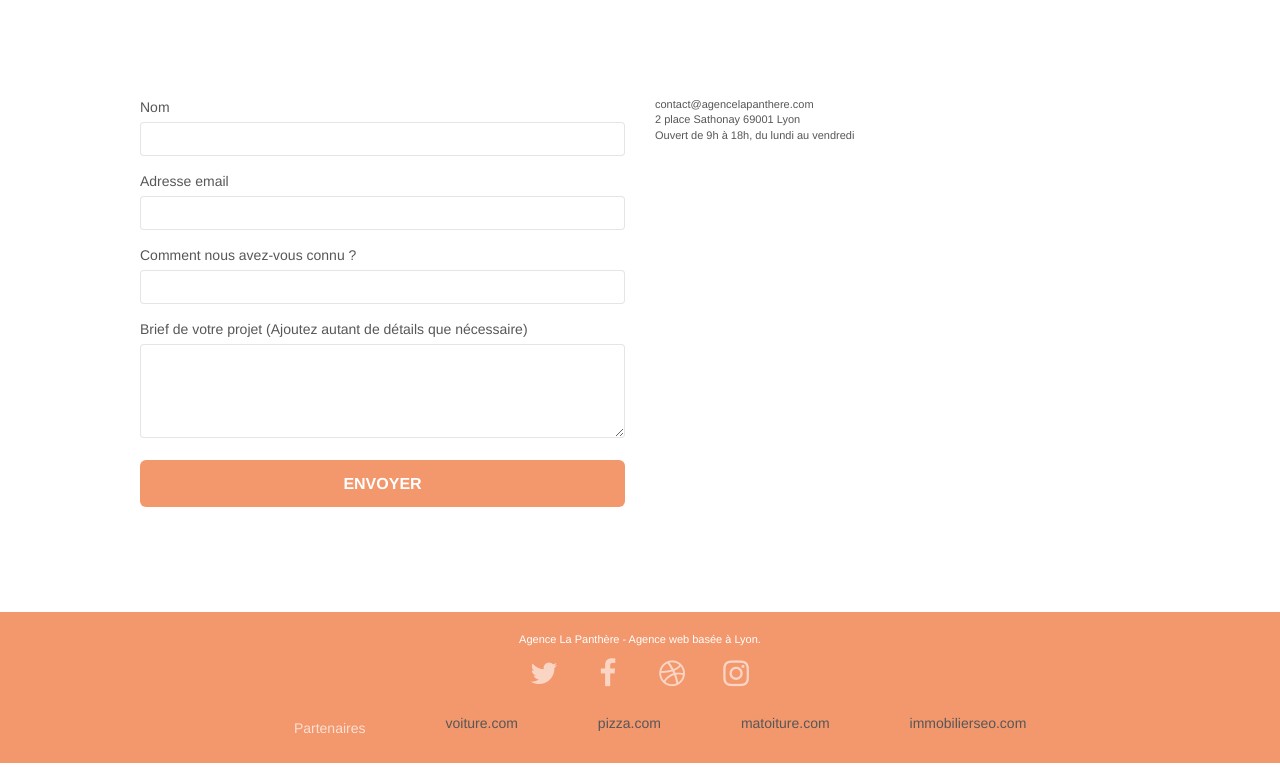
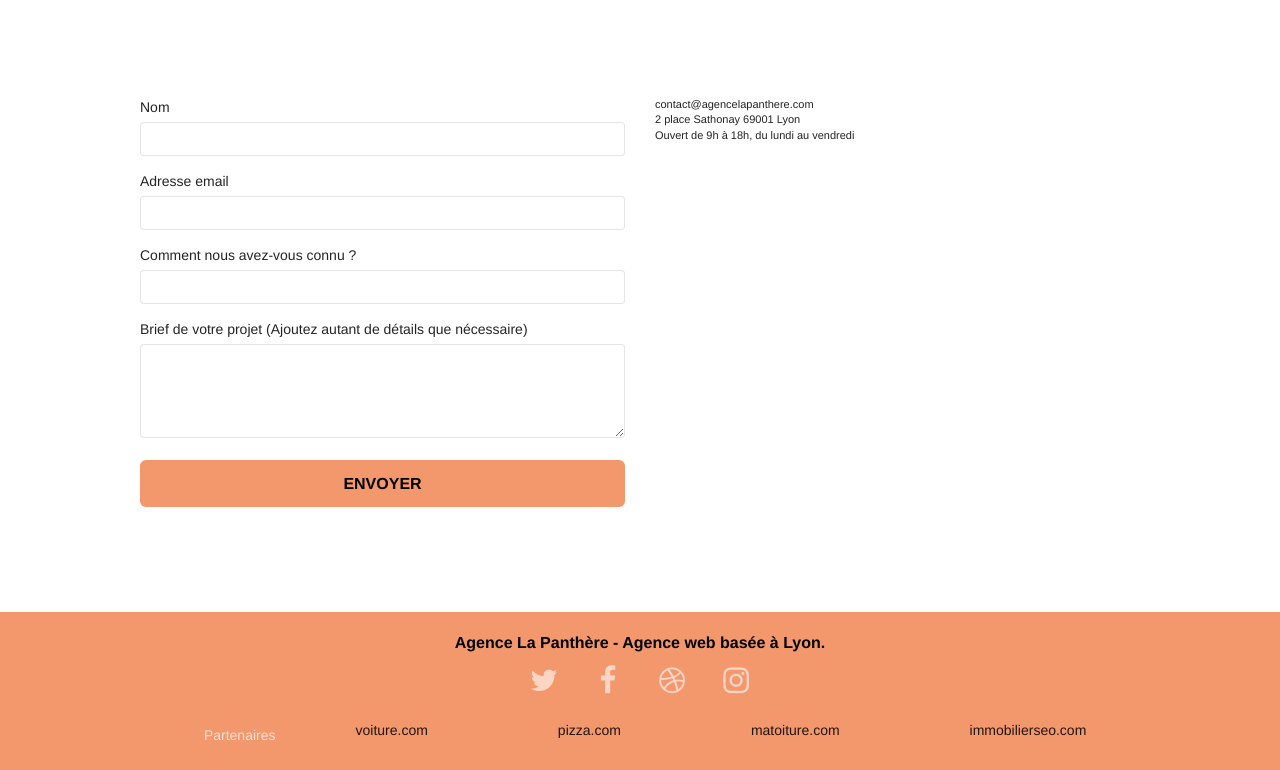
Before and after one commit to cofefefe/La_Panth-re_Baugard_Mathieu_V1.1, a plain HTML site: page Starting website 2/page2.html in a window 1280 px wide. Shown: the part 401-1171 px from the top of the page. Drawn offline with nearby package versions, Linux system fonts and the light colour scheme; files that its build step writes are made by us from their sources; a script that the page names is missing.

Commit message:
plus de problème de contraste, pas de black-hat et focus ajouté

```diff
--- a/Starting website 2/page2.html
+++ b/Starting website 2/page2.html
@@ -127,7 +127,7 @@
 	<div class="container bloc-sm">
 		<div class="row">
 			<div class="col-sm-12">
-				<p class="text-center white">
+				<p class="text-center black description">
 					Agence La Panthère - Agence web basée à Lyon.<br>
 				</p>
 				<div class="row row-no-gutters social">
--- a/Starting website 2/style.css
+++ b/Starting website 2/style.css
@@ -640,7 +640,6 @@ a[data-lightbox]:hover img {
 
 h2,
 h3,
-h4,
 h5,
 h6,
 p,
@@ -649,7 +648,7 @@ label,
 a {
     font-family: "helvetica";
     font-weight: 400;
-    color: #575757!important;
+    color: rgba(0, 0, 0, 0.861)!important;
 }
 
 .container {
@@ -772,16 +771,17 @@ h3 {
 
 .btn-atomic-tangerine {
     background: #F3976C;
-    color: #FFFFFF!important;
+    color: black!important;
+    transition:200ms all ease-in-out;
 }
 
 .btn-atomic-tangerine:hover {
-    background: #c27956!important;
-    color: #FFFFFF!important;
+    background: #9a5f44!important;
+    color: white!important;
 }
 
 .ltc-white {
-    color: #FFFFFF!important;
+    color: #47474747!important;
 }
 
 .ltc-white:hover {
@@ -1069,7 +1069,7 @@ footer .col-sm-12{
     flex-direction:column;
     align-items:center;
 }
-/*optimisation Heading*/
+/*optimisation Heading et contrast*/
 .black{
     color:black!important;
     font-family:"helvetica"
@@ -1081,3 +1081,22 @@ footer .col-sm-12{
 .col-sm-12 h2{
     font-size:12px;
 }
+.row h4{
+    color:white;
+}
+footer .description{
+    font-weight:bold;
+    font-size:16px;
+}
+/*ajout focus basique*/
+*:focus{
+    border:2px #F3976C solid;
+    padding:2px;
+    box-shadow: 1px 1px 15px 5px;
+}
+.site-navigation li, * a{
+    margin-right:50px;
+    list-style-type: none;
+    text-decoration:none;
+    cursor:pointer;
+}
```
Also changed, not shown: Starting website 2/index.html (+3 -3 lines).
